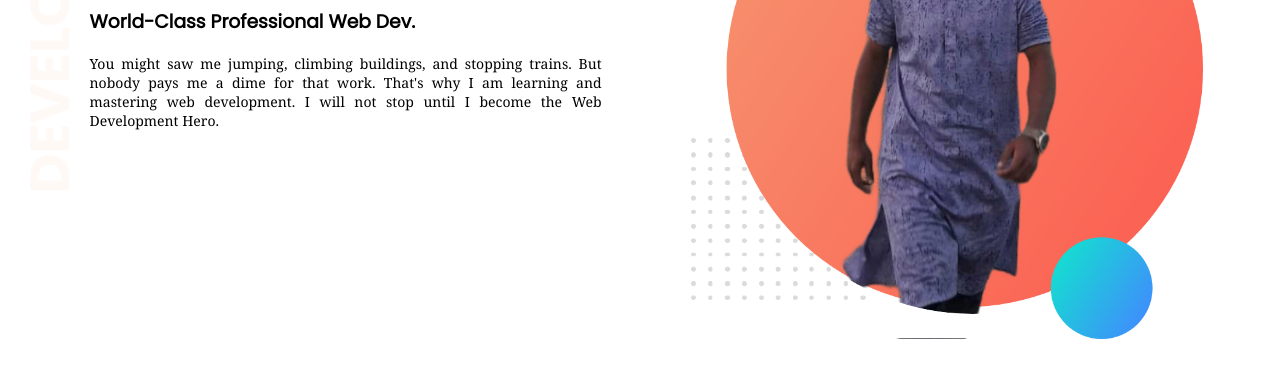
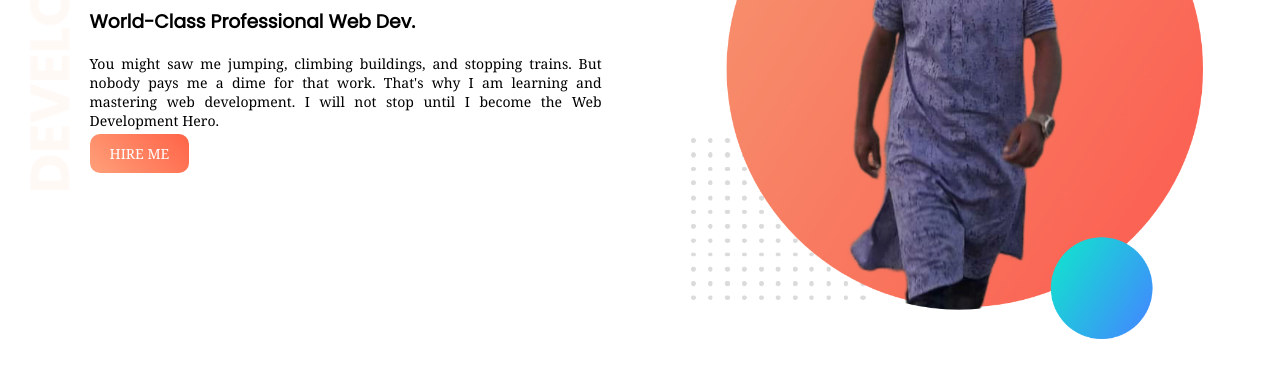
Before and after one commit to sohelprogrammer/web-portfolio, a plain HTML site: page index.html in a window 1280 px wide. Shown: the part 169-546 px from the top of the page. Drawn offline with Linux system fonts and the light colour scheme.

Commit message:
button adding done

```diff
--- a/index.html
+++ b/index.html
@@ -18,10 +18,11 @@
         <h3>World-Class Professional Web Dev.</h3>
         <div class="medium">
             <p>You might saw me jumping, climbing buildings, and stopping trains. But nobody pays me a dime for that work. That's why I am learning and mastering web development. I will not stop until I become the Web Development Hero.</p>
+            <a class="link-button" target="-blank" href="https://www.linkedin.com/in/sohel-rana-7910b421a/">HIRE ME</a>
         </div>
     </div>
     <div class="half-width">
-        <img src="images/sohel.png" alt="">
+        <img src="images/my-bg (1).png" alt="">
     </div>
 </section>
 </body>
--- a/style.css
+++ b/style.css
@@ -26,7 +26,16 @@ h1{
 }
 .top-banner{
     background-image:url("images/top-banner.png") ;
+    background-repeat: no-repeat;
 }
 section{
-    height: 500px;
+    height: 100vh;
 }
+.link-button{
+    text-decoration: none;
+    background-image: linear-gradient(45deg, lightSalmon, tomato);
+    padding: 10px 20px;
+    border-radius: 10px;
+    color: white;
+    font-weight: 700px;
+}
```
Also changed, not shown: images/image 11.png (added), images/my-bg (1).png (added).
